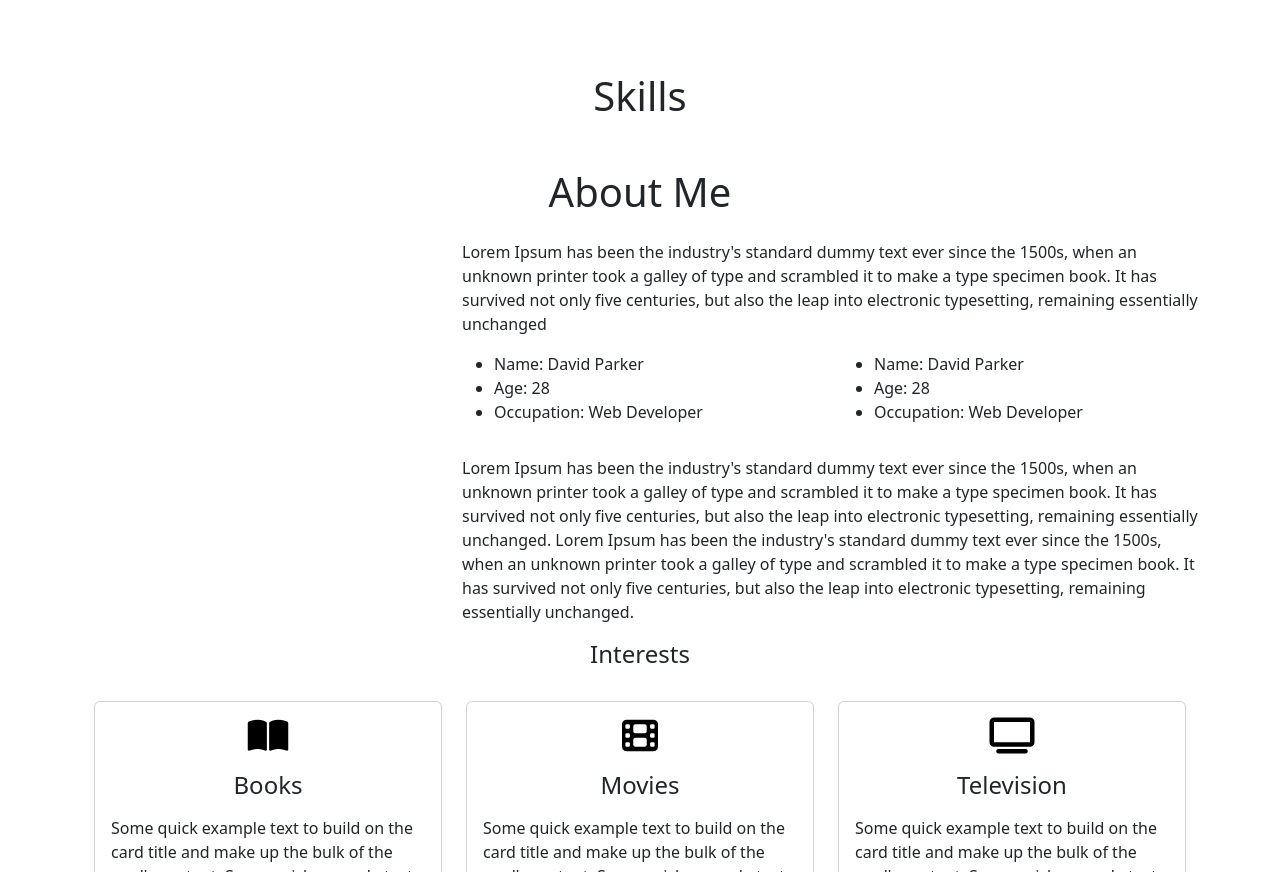
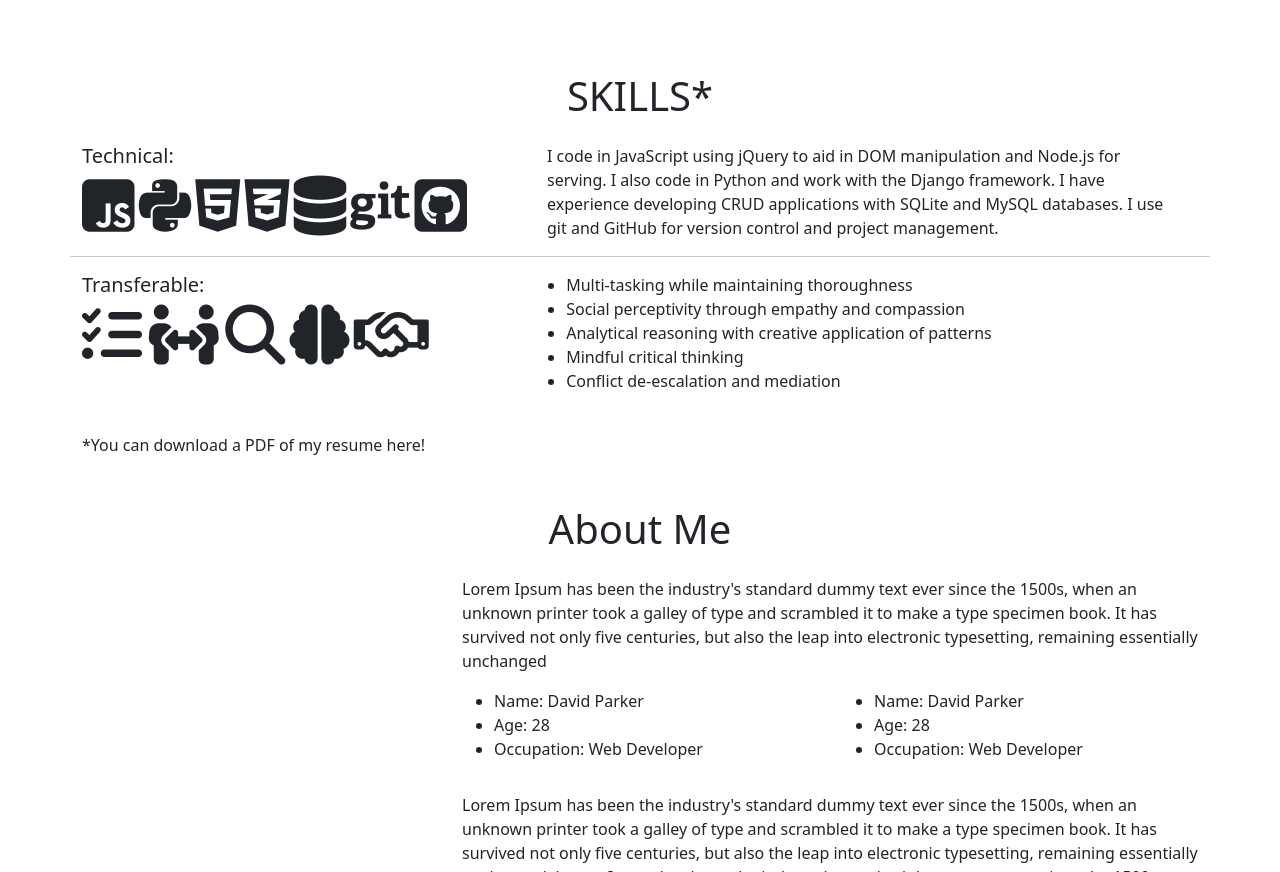
Before and after one commit to sasianan19/Portfolio, a plain HTML site: page index.html in a window 1280 px wide. Shown: the part 1689-2561 px from the top of the page. Drawn offline with nearby package versions, Linux system fonts and the light colour scheme.

Commit message:
Add/edit Skills section
Add icons for technical and transferable skills. Arrange icons and descriptions so they align properly; technical icons aligned with technical description and transferable icons aligned with transferable description.

```diff
--- a/index.html
+++ b/index.html
@@ -120,11 +120,55 @@
         </div>
     </section>
 
-    <!-- Skills Section-->
+    <!-- Skills Section -->
     <section id="skills">
         <div class="container mt-4 pt-4">
-            <h1 class="text-center">Skills</h1>
+            <h1 class="text-center">SKILLS*</h1>
+            <div class="row mt-4">
+                <div class="row">
+                    <div class="col-md-5">
+                        <h5>Technical:</h5>
+                        <i class="fa-brands fa-square-js skillsIcon"></i>
+                        <i class="fa-brands fa-python skillsIcon"></i>
+                        <i class="fa-brands fa-html5 skillsIcon"></i>
+                        <i class="fa-brands fa-css3-alt skillsIcon"></i>
+                        <i class="fa-solid fa-database skillsIcon"></i>
+                        <i class="fa-brands fa-git skillsIcon"></i>
+                        <i class="fa-brands fa-square-github skillsIcon"></i>
+                    </div>
 
+                    <div class="col-md-7">
+                        <p>I code in JavaScript using jQuery to aid in DOM manipulation and Node.js for serving. I also code in Python and work with the Django framework.
+                            I have experience developing CRUD applications with SQLite and MySQL databases. I use git and GitHub for version control and project management.
+                        </p>
+                    </div>
+                </div>
+
+                <hr>
+
+                <div class="row">
+                    <div class="col-md-5">
+                        <h5>Transferable:</h5>
+                        <i class="fa-solid fa-list-check skillsIcon"></i>
+                        <i class="fa-solid fa-people-arrows skillsIcon"></i>
+                        <i class="fa-solid fa-magnifying-glass skillsIcon"></i>
+                        <i class="fa-solid fa-brain skillsIcon"></i>
+                        <i class="fa-regular fa-handshake skillsIcon"></i>
+                    </div>
+
+                    <div class="col-md-7">
+                        <ul id="skillsList">
+                            <li>Multi-tasking while maintaining thoroughness</li>
+                            <li>Social perceptivity through empathy and compassion</li>
+                            <li>Analytical reasoning with creative application of patterns</li>
+                            <li>Mindful critical thinking</li>
+                            <li>Conflict de-escalation and mediation</li>
+                        </ul>
+                    </div>
+                </div>
+            </div>
+            <br>
+            <p>*You can download a PDF of my resume here!</p>
         </div>
     </section>
 
--- a/style.css
+++ b/style.css
@@ -59,6 +59,14 @@
 }
 
 
+/* SKILLS SECTION*/
+.skillsIcon {
+    font-size: 60px;
+}
+#skillsList {
+    padding-left: 1.2em;
+}
+
 /* INTEREST CARDS */
 /* Includes styling for project icons */
 .interestsText.card {
```
